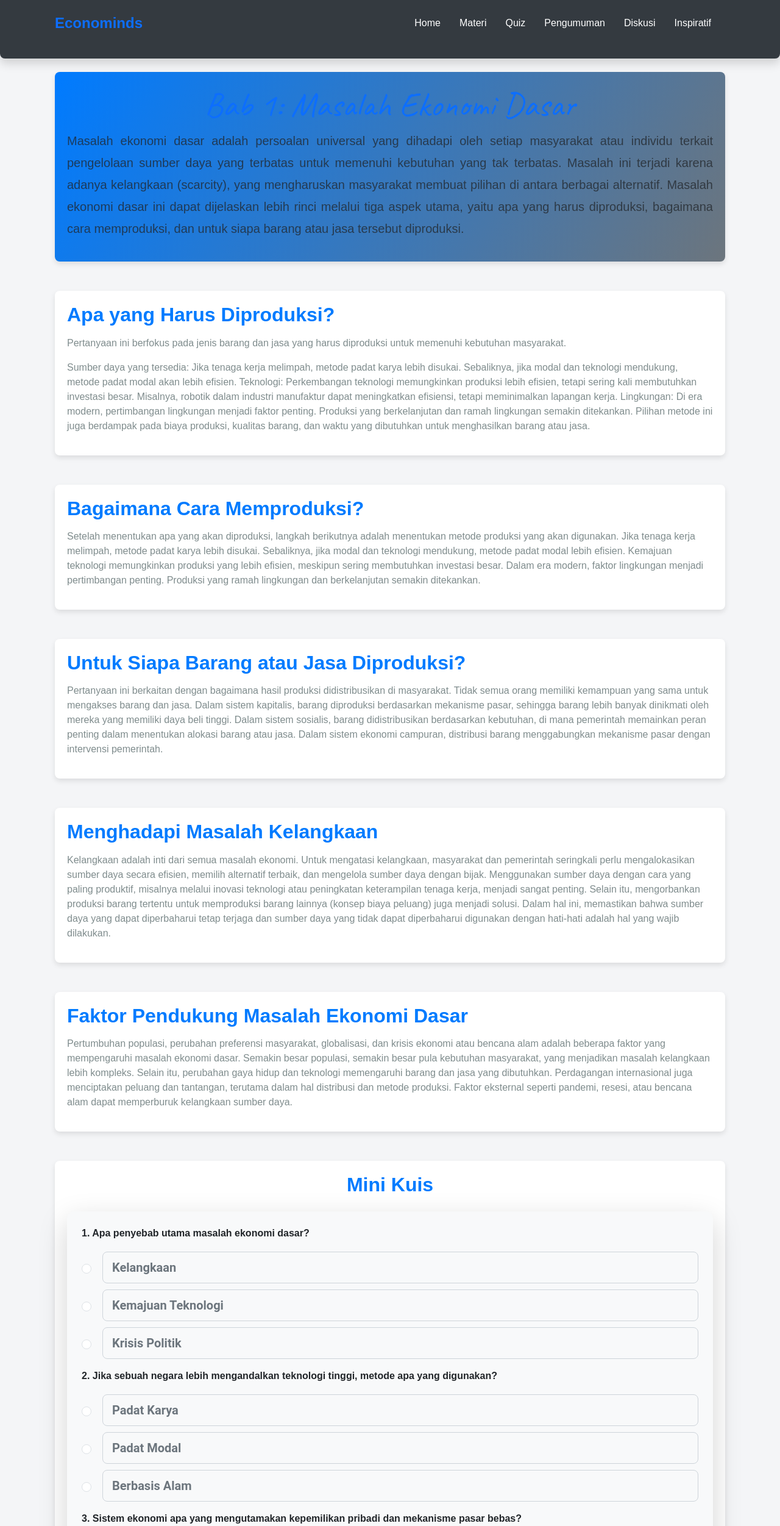
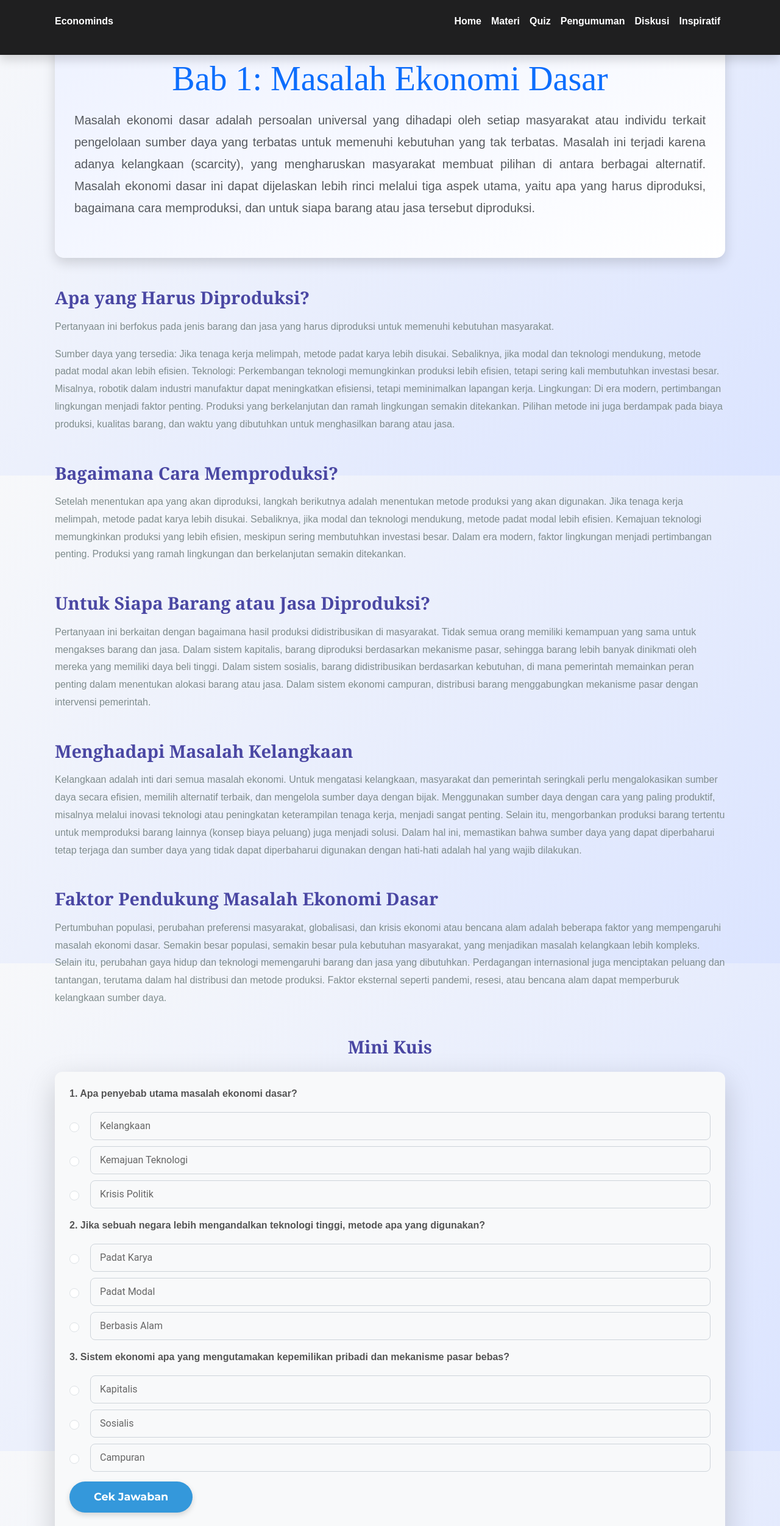
Before and after one commit to aldifnbb/web-proyek, a React (Create React App) app: page /bab1 in a window 1280 px wide. Shown: the part 20-2523 px from the top of the page at 61% size. Built offline with nearby package versions, Linux system fonts and the light colour scheme.

Commit message:
update css bab

```diff
--- /dev/null
+++ b/src/pages/Bab.css
@@ -0,0 +1,216 @@
+body {
+  font-family: 'Poppins', sans-serif;
+  background: linear-gradient(135deg, #f7f8fa, #dbe4ff);
+  color: #333;
+  margin: 0;
+  padding: 0;
+  overflow-x: hidden;
+}
+
+h1, h2, h3 {
+  font-family: 'Georgia', serif;
+  font-weight: 700;
+  color: #175ed7;
+}
+
+header h1 {
+  font-family: 'Times New Roman', Times, serif;
+  font-size: 3rem;
+}
+
+p {
+  line-height: 1.8;
+  font-size: 1rem;
+}
+
+.navbar {
+  background-color: #1f1f20;
+  padding: 0.8rem 1.5rem;
+  box-shadow: 0 4px 10px rgba(0, 0, 0, 0.1);
+}
+
+.navbar-brand {
+  font-size: 1.8rem;
+  font-weight: bold;
+  color: #fff !important;
+}
+
+.navbar a {
+  color: white !important;
+  font-size: 1rem;
+  transition: color 0.3s ease-in-out;
+}
+
+.navbar a:hover {
+  color: #ffc107 !important;
+}
+
+header {
+  background: linear-gradient(145deg, #eef2ff, #ffffff);
+  padding: 3rem 2rem;
+  border-radius: 15px;
+  box-shadow: 0 8px 20px rgba(0, 0, 0, 0.15);
+  text-align: center;
+  margin-bottom: 2rem;
+  animation: fadeIn 1s ease-in-out;
+}
+
+header h1 {
+  color: #1f1f20;
+  font-size: 3rem;
+}
+
+header p {
+  margin-top: 1rem;
+  font-size: 1.2rem;
+  text-align: justify;
+  color: #555;
+}
+
+h2 {
+  color: #4a47a3;
+  font-size: 1.8rem;
+  margin-bottom: 1rem;
+}
+
+.card {
+  background: #ffffff;
+  border: none;
+  border-radius: 12px;
+  box-shadow: 0 8px 20px rgba(0, 0, 0, 0.1);
+  padding: 2rem;
+  transition: transform 0.3s ease, box-shadow 0.3s ease;
+}
+
+.card:hover {
+  transform: translateY(-5px);
+  box-shadow: 0 12px 25px rgba(0, 0, 0, 0.2);
+}
+
+.card h2 {
+  color: #101010;
+  font-size: 1.5rem;
+}
+
+.card p {
+  font-size: 1rem;
+}
+
+.quiz-card {
+  max-width: 400px;
+  margin: 0 auto;
+  padding: 1.5rem;
+  box-sizing: border-box;
+}
+
+.form-label {
+  font-weight: 600;
+  color: #555;
+}
+
+.form-check-label {
+  font-size: 1rem;
+  color: #666;
+}
+
+.btn-primary {
+  background-color: #4a47a3;
+  border: none;
+  font-size: 1.1rem;
+  padding: 12px 40px;
+  border-radius: 30px;
+  transition: all 0.3s ease;
+  box-shadow: 0 4px 10px rgba(0, 0, 0, 0.15);
+}
+
+.btn-primary:hover {
+  background-color: #ffc107;
+  color: #333;
+}
+
+.btn-secondary {
+  background-color: #6c757d;
+  border: none;
+  font-size: 1rem;
+  padding: 10px 30px;
+  border-radius: 30px;
+  transition: background-color 0.3s ease;
+}
+
+.btn-secondary:hover {
+  background-color: #495057;
+}
+
+.text-success {
+  color: #28a745 !important;
+  font-weight: 700;
+  font-size: 1.1rem;
+}
+
+.text-danger {
+  color: #dc3545 !important;
+  font-weight: 700;
+  font-size: 1.1rem;
+}
+
+@media (max-width: 768px) {
+  header {
+    padding: 2rem 1rem;
+  }
+
+  header h1 {
+    font-size: 2rem;
+  }
+
+  header p {
+    font-size: 1rem;
+  }
+
+  h2 {
+    font-size: 1.5rem;
+  }
+
+  .card {
+    padding: 1.5rem;
+  }
+
+  .btn-primary, .btn-secondary {
+    font-size: 0.9rem;
+    padding: 10px 20px;
+  }
+
+  p {
+    font-size: 0.9rem;
+  }
+}
+
+@media (max-width: 576px) {
+  header {
+    padding: 1.5rem 1rem;
+  }
+
+  header h1 {
+    font-size: 1.8rem;
+  }
+
+  header p {
+    font-size: 0.9rem;
+  }
+
+  h2 {
+    font-size: 1.2rem;
+  }
+
+  .card {
+    padding: 1rem;
+  }
+
+  .btn-primary, .btn-secondary {
+    font-size: 0.8rem;
+    padding: 8px 15px;
+  }
+
+  p {
+    font-size: 0.85rem;
+  }
+}
--- a/src/pages/Bab1.css
+++ /dev/null
@@ -1,144 +0,0 @@
-
-body {
-  background-color: #f9f9f9;
-  font-family: 'Poppins', sans-serif;
-}
-
-header {
-  background: linear-gradient(120deg, #007bff, #6c757d);
-  color: white;
-  padding: 20px;
-  border-radius: 8px;
-  box-shadow: 0 4px 8px rgba(0, 0, 0, 0.1);
-}
-
-header h1 {
-  font-size: 2.5rem;
-  font-weight: bold;
-}
-
-header p {
-  font-size: 1.1rem;
-  line-height: 1.8;
-}
-
-/* Section styling */
-section {
-  background-color: #ffffff;
-  padding: 20px;
-  border-radius: 8px;
-  box-shadow: 0 4px 8px rgba(0, 0, 0, 0.1);
-  margin-bottom: 20px;
-}
-
-h2 {
-  color: #007bff;
-  font-weight: bold;
-  margin-bottom: 15px;
-}
-
-/* Form styling */
-form label {
-  font-weight: bold;
-  margin-bottom: 10px;
-}
-
-form .form-check {
-  margin: 10px 0;
-}
-
-form .form-check:hover {
-  background-color: #f1f1f1;
-  border-radius: 5px;
-  padding: 5px;
-}
-
-/* Card styling */
-.card {
-  transition: transform 0.3s ease-in-out, box-shadow 0.3s ease-in-out;
-}
-
-.card:hover {
-  transform: translateY(-5px);
-  box-shadow: 0 8px 16px rgba(0, 0, 0, 0.2);
-}
-
-/* Feedback styling */
-.text-success {
-  font-weight: bold;
-  animation: fadeIn 0.5s;
-}
-
-.text-danger {
-  font-weight: bold;
-  animation: shake 0.5s;
-}
-
-@keyframes fadeIn {
-  from {
-    opacity: 0;
-  }
-  to {
-    opacity: 1;
-  }
-}
-
-@keyframes shake {
-  0%, 100% {
-    transform: translateX(0);
-  }
-  25%, 75% {
-    transform: translateX(-5px);
-  }
-  50% {
-    transform: translateX(5px);
-  }
-}
-
-/* Button styling */
-button {
-  font-weight: bold;
-  border-radius: 20px;
-  padding: 10px 20px;
-  transition: background-color 0.3s ease-in-out, transform 0.2s;
-}
-
-button:hover {
-  background-color: #0056b3;
-  color: white;
-  transform: scale(1.05);
-}
-
-/* Back button */
-button.btn-secondary {
-  background-color: #6c757d;
-  transition: all 0.3s ease;
-}
-
-button.btn-secondary:hover {
-  background-color: #5a6268;
-  color: white;
-}
-
-/* Navbar styling */
-.navbar {
-  background-color: #343a40;
-  border-radius: 8px;
-}
-
-.navbar-brand {
-  font-size: 1.5rem;
-  font-weight: bold;
-  color: white;
-}
-
-.navbar-nav .nav-link {
-  color: #ffffff;
-  margin-right: 15px;
-  font-weight: 500;
-  transition: color 0.3s;
-}
-
-.navbar-nav .nav-link:hover {
-  color: #007bff;
-}
--- a/src/pages/Bab1.js
+++ b/src/pages/Bab1.js
@@ -3,7 +3,7 @@ import "bootstrap/dist/css/bootstrap.min.css";
 import { Container, Form, Button, Card } from "react-bootstrap";
 import { FaCheckCircle, FaTimesCircle } from "react-icons/fa";
 import Navbar from "../components/Navbar";
-import "./Bab1.css";
+import "./Bab.css";
 
 function App() {
   const [quizAnswers, setQuizAnswers] = useState({
--- a/src/pages/Bab5.js
+++ b/src/pages/Bab5.js
@@ -183,30 +183,6 @@ Bencana Alam atau Pandemi: Situasi seperti pandemi COVID-19 dapat memperlambat e
                 </p>
               )}
             </Form.Group>
-
-            <Form.Group className="mb-3">
-              <Form.Label>4. Apa yang dimaksud dengan pemulihan dalam siklus ekonomi?</Form.Label>
-              <Form.Check
-                type="radio"
-                label="Peningkatan permintaan dan penurunan pengangguran"
-                name="quiz4"
-                value="Pemulihan"
-                onChange={handleQuizChange}
-              />
-              <Form.Check
-                type="radio"
-                label="Penurunan tajam ekonomi"
-                name="quiz4"
-                value="Penurunan ekonomi"
-                onChange={handleQuizChange}
-              />
-              {quizFeedback.quiz4 && (
-                <p className={quizFeedback.quiz4.includes("Benar") ? "text-success" : "text-danger"}>
-                  {quizFeedback.quiz4} {quizFeedback.quiz4.includes("Benar") ? <FaCheckCircle /> : <FaTimesCircle />}
-                </p>
-              )}
-            </Form.Group>
-
             <Button variant="primary" onClick={checkAnswers}>
               Cek Jawaban
             </Button>
```
Also changed, not shown: src/gb.jpg (deleted), src/pages/Bab4.js (line endings or trailing spaces).
